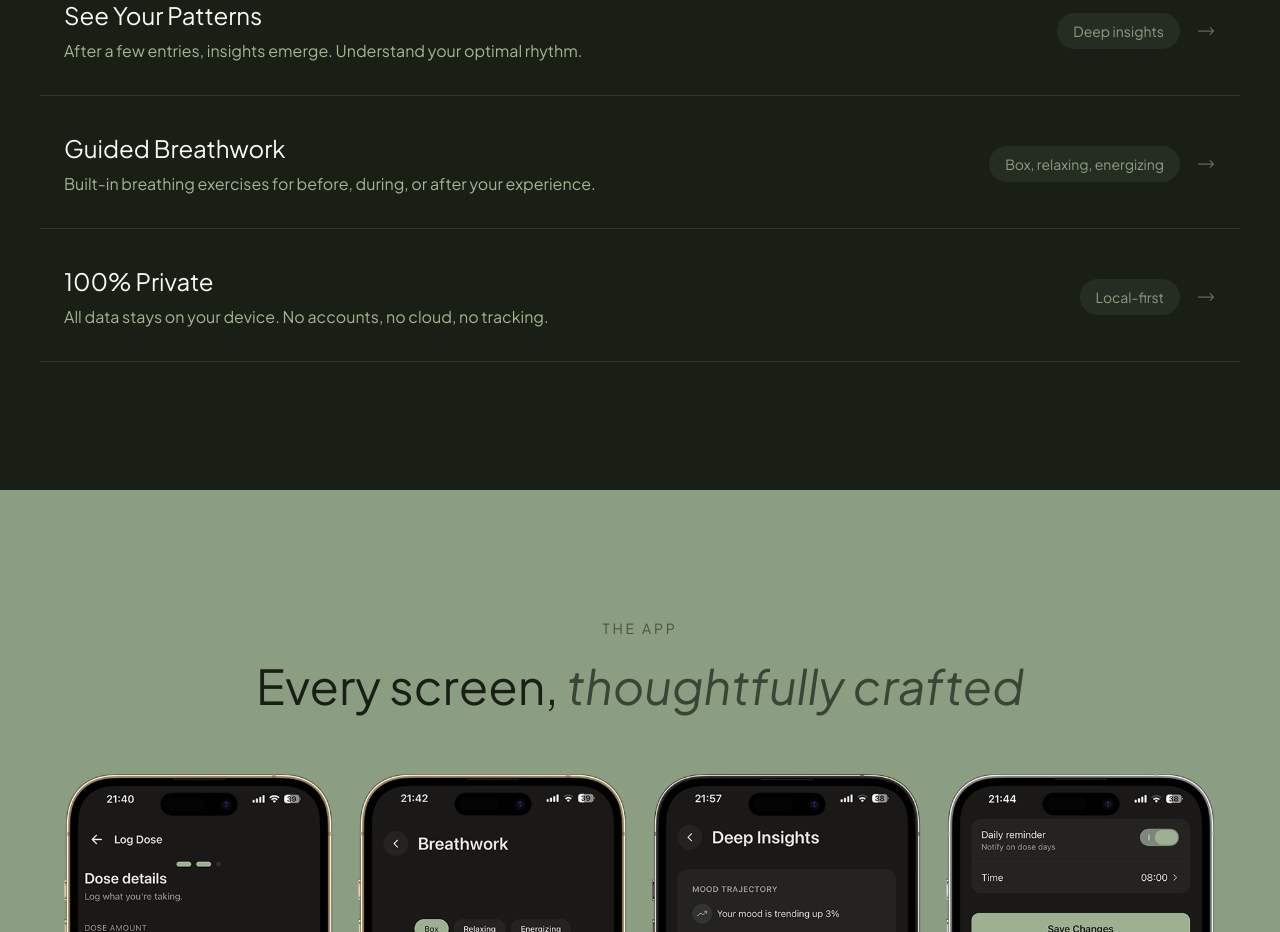
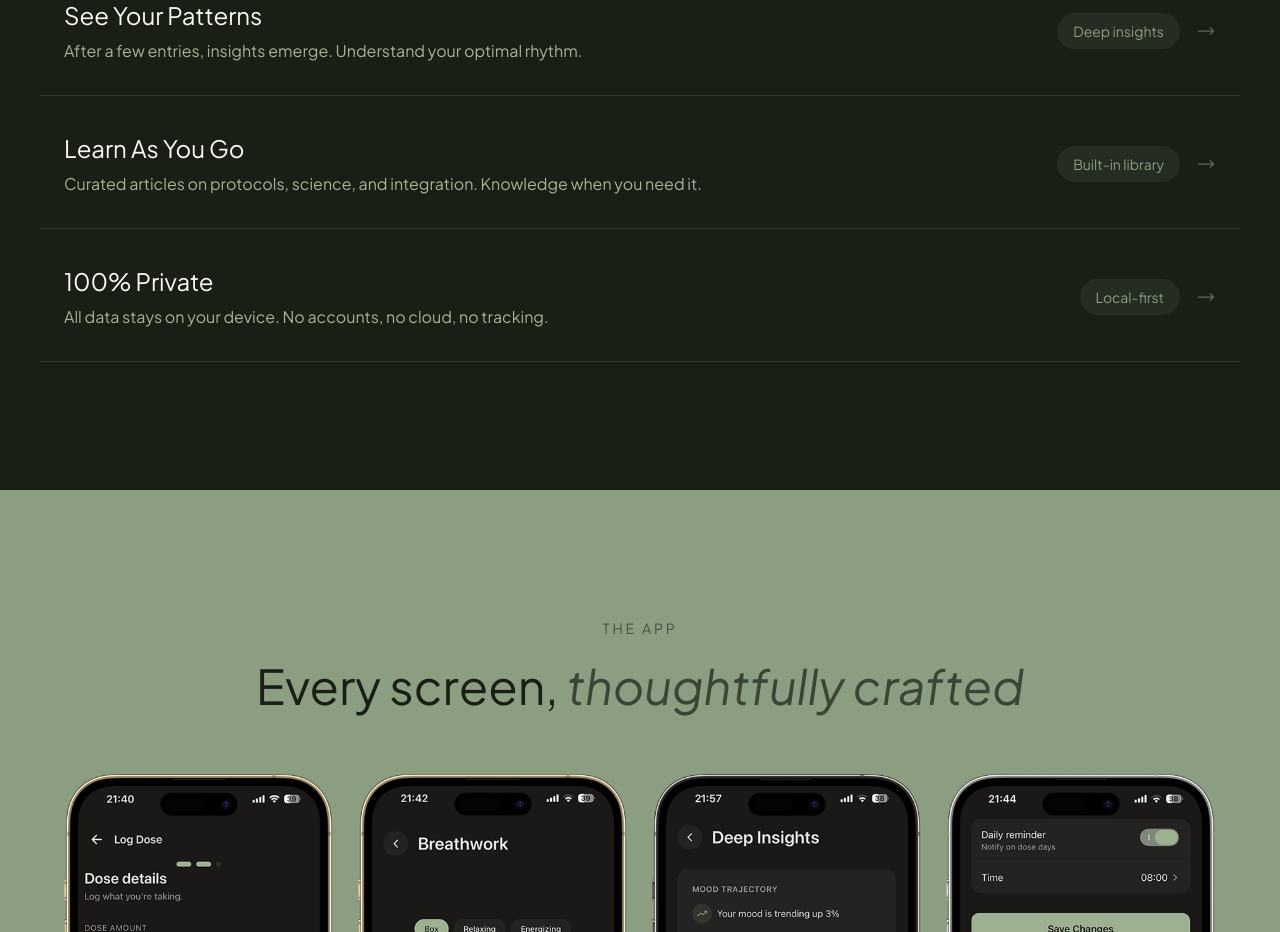
Before and after one commit to passistant96/dosedays-landing, a Next.js app: page / in a window 1280 px wide. Shown: the part 2140-3072 px from the top of the page. Built offline with nearby package versions, Linux system fonts and the light colour scheme; no server answers.

Commit message:
Features: replace Breathwork with Learn section

```diff
--- a/src/app/page.tsx
+++ b/src/app/page.tsx
@@ -271,9 +271,9 @@ export default function DoseLanding() {
                 detail: "Deep insights",
               },
               {
-                title: "Guided Breathwork",
-                description: "Built-in breathing exercises for before, during, or after your experience.",
-                detail: "Box, relaxing, energizing",
+                title: "Learn As You Go",
+                description: "Curated articles on protocols, science, and integration. Knowledge when you need it.",
+                detail: "Built-in library",
               },
               {
                 title: "100% Private",
```
